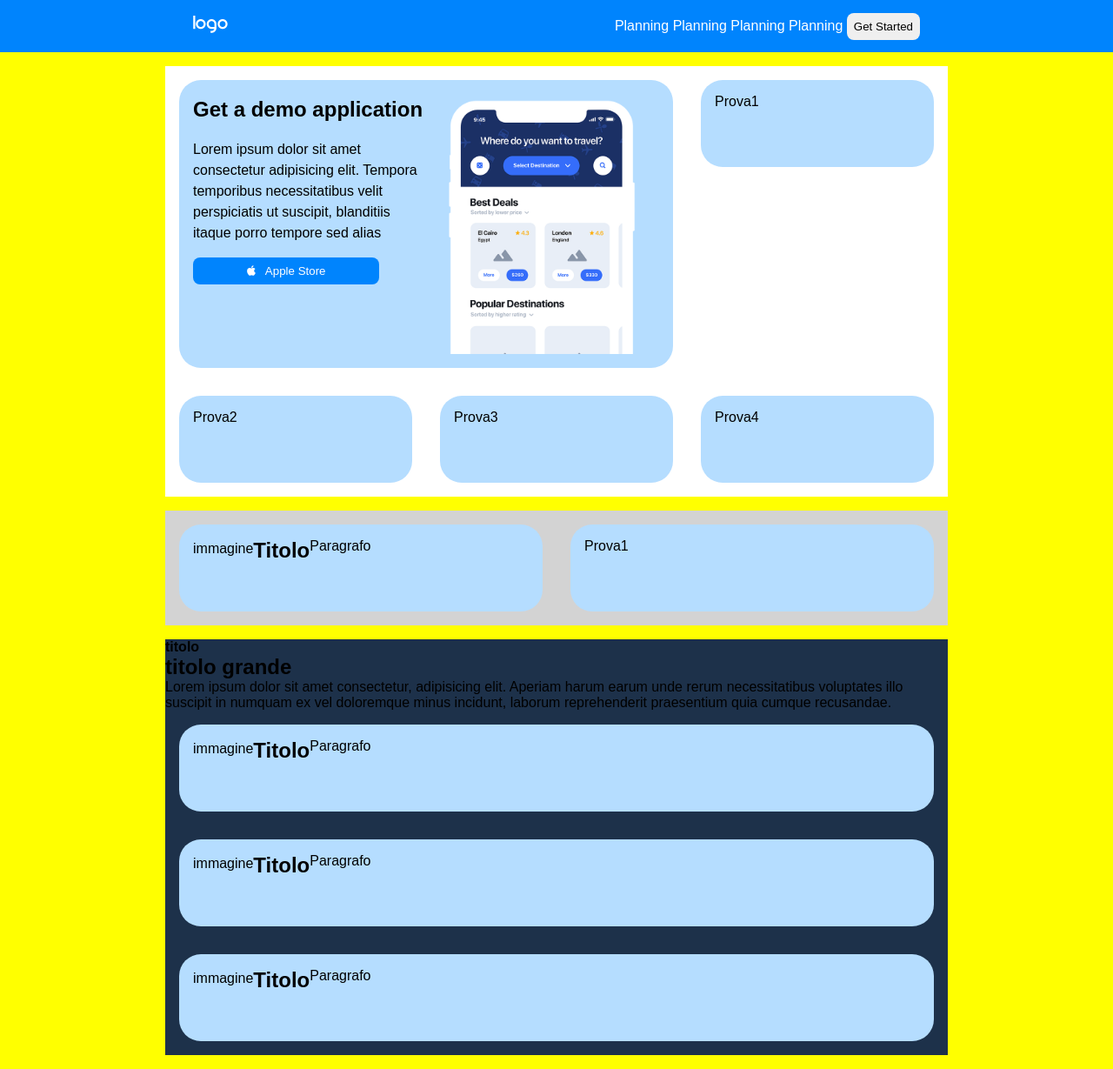
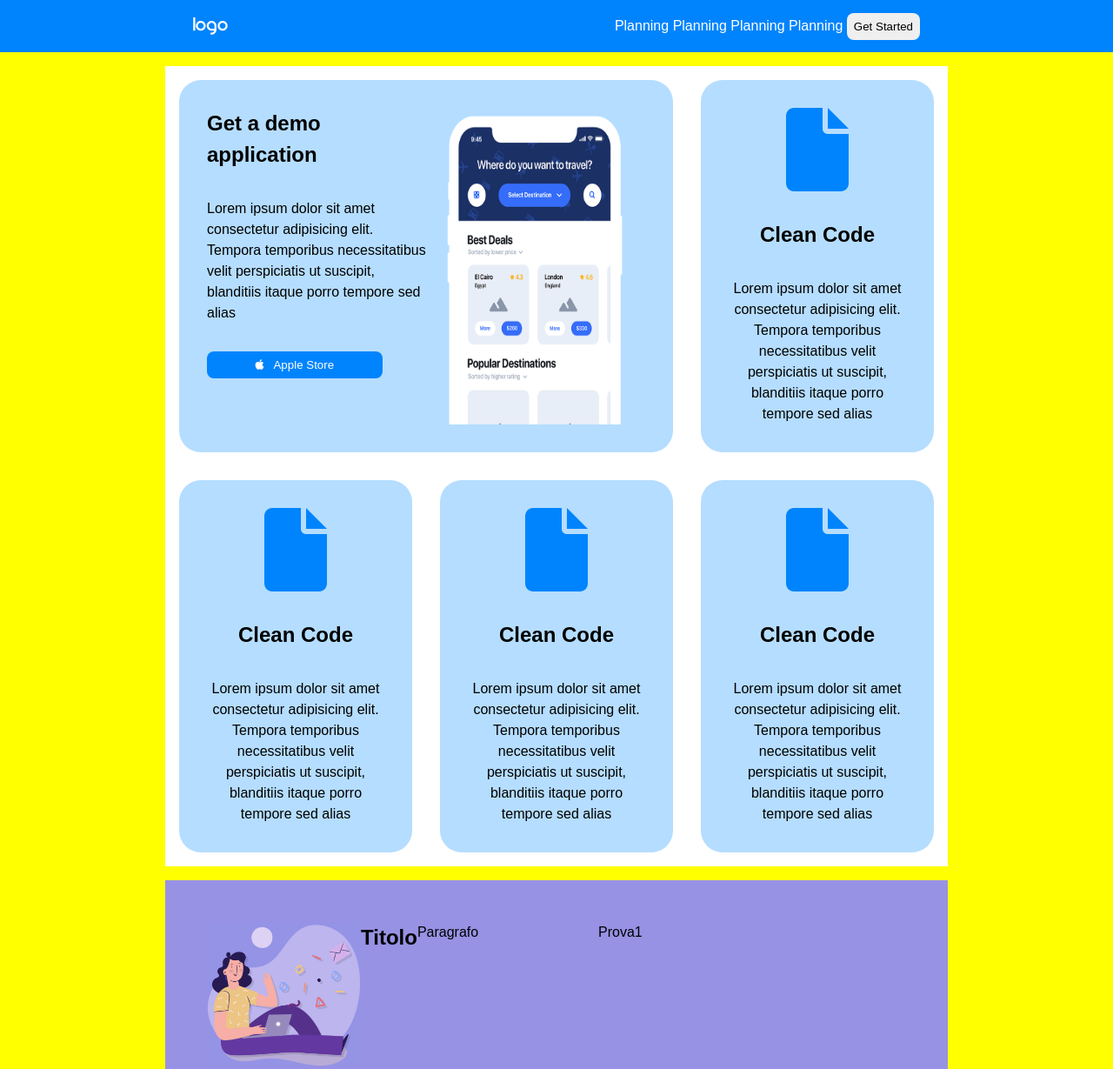
Before and after one commit to MatteoGaloni/htmlcss-responsive-layout, a plain HTML site: page index.html in a window 1280 px wide. Shown: the top 1229 px of the page at 87% size. Drawn offline with Linux system fonts and the light colour scheme.

Commit message:
section Application Completed

```diff
--- a/css/style.css
+++ b/css/style.css
@@ -10,9 +10,12 @@
     /* text-align: center; */
 }
 
+
+
 body {
     font-family: 'Nunito Sans', sans-serif;
     background: pink;
+    line-height: 1.5;
 }
 
 section {
@@ -32,6 +35,7 @@ section {
 
 img {
     width: 100%;
+    display: block;
 }
 
 
@@ -65,9 +69,16 @@ img {
     align-items: center;
 }
 
+.marginB {
+    margin-bottom: 2rem;
+}
 
 .gap {
-    gap: 1rem;
+    gap: 2rem;
+}
+
+.textAlignCenter {
+    text-align: center;
 }
 
 /* ***Header*** */
@@ -108,10 +119,14 @@ a button {
 }
 
 .card {
-    min-height: 100px;
+    height: 100%;
+    border-radius: 25px;
+    padding: 2rem;
+}
+
+.bgColorLightblue {
     background-color: #b5ddff;
-    border-radius: 25px;
-    padding: 1rem;
+
 }
 
 #appleButton {
@@ -125,9 +140,19 @@ a button {
     margin-right: 0.5rem;
 }
 
+.fa-solid {
+    color: #0084fd;
+    width: 100%;
+}
+
 .card>div {
     line-height: 1.5;
 }
+
+.fa-file {
+    font-size: 6rem;
+}
+
 
 
 
@@ -135,7 +160,7 @@ a button {
 /* strategic planning section */
 
 .strategicPlanning .boxed {
-    background-color: lightgray;
+    background-color: #9792e4;
 }
 
 /* < !-- Testimonials --> */
--- a/index.html
+++ b/index.html
@@ -38,8 +38,8 @@
             <div class="boxed">
                 <div class="row flex directionColumn spcBtw wrap">
                     <div class="col col66">
-                        <div class="card">
-                            <div class="flex directionColumn gap">
+                        <div class="big card bgColorLightblue">
+                            <div class="flex directionColumn gap marginB">
                                 <h2>Get a demo application</h2>
                                 <p>Lorem ipsum dolor sit amet consectetur adipisicing elit. Tempora temporibus
                                     necessitatibus velit perspiciatis ut suscipit, blanditiis itaque porro tempore sed
@@ -55,16 +55,40 @@
                         </div>
                     </div>
                     <div class="col col33">
-                        <div class="card">Prova1</div>
+                        <div class="small card bgColorLightblue flex directionColumn alignItCenter textAlignCenter gap">
+                            <i class="fa-solid fa-file"></i>
+                            <h2>Clean Code</h2>
+                            <p>Lorem ipsum dolor sit amet consectetur adipisicing elit. Tempora temporibus
+                                necessitatibus velit perspiciatis ut suscipit, blanditiis itaque porro tempore sed
+                                alias</p>
+                        </div>
                     </div>
                     <div class="col col33">
-                        <div class="card">Prova2</div>
+                        <div class="small card bgColorLightblue flex directionColumn alignItCenter textAlignCenter gap">
+                            <i class="fa-solid fa-file"></i>
+                            <h2>Clean Code</h2>
+                            <p>Lorem ipsum dolor sit amet consectetur adipisicing elit. Tempora temporibus
+                                necessitatibus velit perspiciatis ut suscipit, blanditiis itaque porro tempore sed
+                                alias</p>
+                        </div>
                     </div>
                     <div class="col col33">
-                        <div class="card">Prova3</div>
+                        <div class="small card bgColorLightblue flex directionColumn alignItCenter textAlignCenter gap">
+                            <i class="fa-solid fa-file"></i>
+                            <h2>Clean Code</h2>
+                            <p>Lorem ipsum dolor sit amet consectetur adipisicing elit. Tempora temporibus
+                                necessitatibus velit perspiciatis ut suscipit, blanditiis itaque porro tempore sed
+                                alias</p>
+                        </div>
                     </div>
                     <div class="col col33">
-                        <div class="card">Prova4</div>
+                        <div class="small card bgColorLightblue flex directionColumn alignItCenter textAlignCenter gap">
+                            <i class="fa-solid fa-file"></i>
+                            <h2>Clean Code</h2>
+                            <p>Lorem ipsum dolor sit amet consectetur adipisicing elit. Tempora temporibus
+                                necessitatibus velit perspiciatis ut suscipit, blanditiis itaque porro tempore sed
+                                alias</p>
+                        </div>
                     </div>
                 </div>
             </div>
@@ -76,7 +100,7 @@
                 <div class="row flex directionColumn spcBtw wrap">
                     <div class="col col50">
                         <div class="card">
-                            <div>immagine</div>
+                            <img src="./img/planning1.png" alt="">
                             <h1>Titolo</h1>
                             <p>Paragrafo</p>
                         </div>
```
